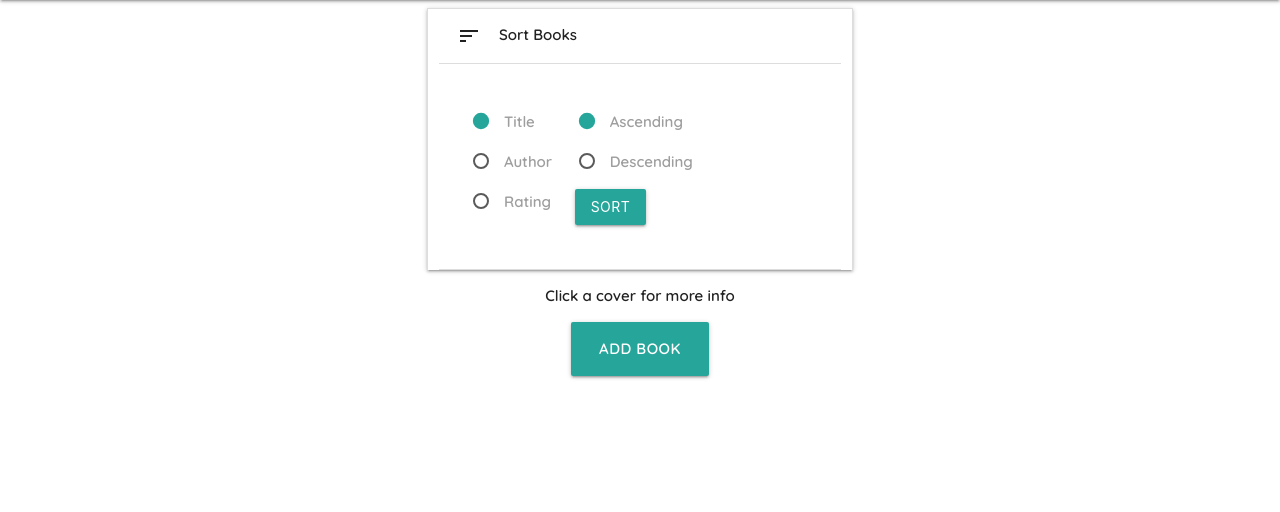
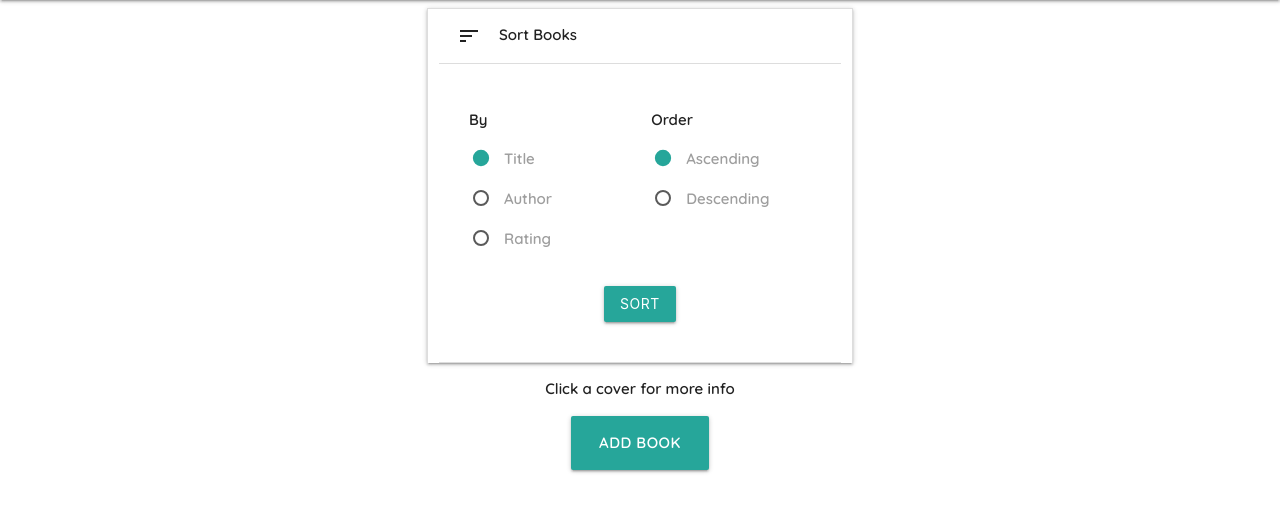
Before and after one commit to KelvinHere/book-review-app, a Flask app: page / in a window 1280 px wide, after a click that opens the changed part. Shown: the part 64-576 px from the top of the page. Run offline with Flask 2, Linux system fonts and the light colour scheme; data that the repository does not hold is empty; some libraries are stand-ins or nearby versions.

Commit message:
HTML: Style sort in viewbooks.html, style in editreview.html and editbook.html

```diff
--- a/templates/editbook.html
+++ b/templates/editbook.html
@@ -42,7 +42,7 @@
     </div>
     <div class="input-field col s12">
       <i class="material-icons prefix">description</i>
-      <textarea name="summary" id="summary" class="materialize-textarea">{{book.summary}}</textarea>
+      <textarea name="summary" id="summary" class="materialize-textarea" required>{{book.summary}}</textarea>
       <label for="summary">Summary</label>
     </div>
     <div class="row">
--- a/templates/editreview.html
+++ b/templates/editreview.html
@@ -22,7 +22,7 @@
     </div>
     <div class="input-field col s12">
       <i class="material-icons prefix">description</i>
-      <textarea name="new_review" id="new_review" class="materialize-textarea">{{review}}</textarea>
+      <textarea name="new_review" id="new_review" class="materialize-textarea" required>{{review}}</textarea>
       <label for="new_review">Review</label>
     </div>
     <div class="row">
--- a/templates/viewbooks.html
+++ b/templates/viewbooks.html
@@ -6,7 +6,8 @@
       <div class="collapsible-body">
         <div class="row search-container">
           <form action="{{url_for('sort_books')}}" method="POST">
-            <div class="col s6git">
+            <div class="col s6">
+              <p>By</p>
               <p>
                 <label>
                   {% if sortParameters.sortField == 'title' %}
@@ -39,6 +40,8 @@
               </p>
             </div>
             <div class="col s6">
+              <div class="order">
+                <p>Order</p>
                 <p>
                     <label>
                     {% if sortParameters.sortDirection == 1 %}
@@ -60,10 +63,13 @@
                     </label>
                 </p>
               </div>
-            <div class="col s">
-              <button class="btn waves-effect waves-light center-align" type="submit" name="action">
+            </div>
+            <div class="col s12">
+              <div class="button-container center-align margin-top">
+                <button class="btn waves-effect waves-light" type="submit" name="action">
                   Sort
                 </button>
+              </div>
             </div>
           </form>
         </div>
@@ -153,7 +159,11 @@
     </div>
   </div>
   {% endfor %}
+  <div class="row">
+    <div class="col s12">
       <p class="center-align"><a href="{{url_for('add_book')}}"
         class="waves-effect waves-light btn-large">Add Book</a></p>
+    </div>
+  </div>
 </section>
 {% endblock %}
```
Lines whose indentation alone changed are shown as unchanged.
